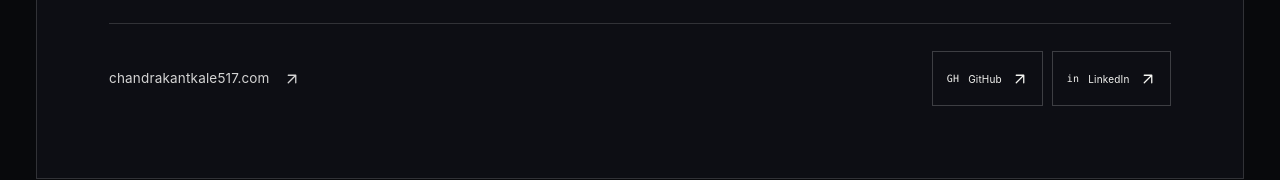
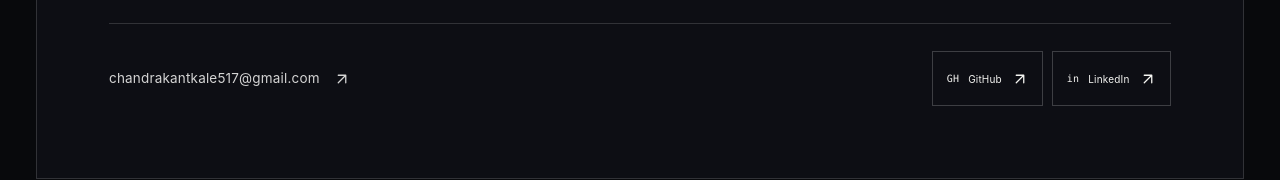
Before and after one commit to chandrakant-kale/portfolio, a React app in the folder frontend/: page / in a window 1280 px wide. Shown: the part 5552-5732 px from the top of the page. Built offline with nearby package versions, Linux system fonts and the light colour scheme; the HTML template or start-up script is replaced by a standard one.

Commit message:
Update App.jsx

```diff
--- a/frontend/src/App.jsx
+++ b/frontend/src/App.jsx
@@ -5,7 +5,7 @@ import { useEffect, useRef, useState } from "react";
 import PHOTO from "./assets/ProfessionalPhoto.png";
 
 // Replace these with your real details.
-const EMAIL = "chandrakantkale517.com";
+const EMAIL = "chandrakantkale517@gmail.com";
 const GITHUB = "https://github.com/chandrakant-kale";
 const LINKEDIN = "https://www.linkedin.com/in/chandraknt kale/";
 
@@ -262,11 +262,6 @@ export default function App() {
   }, []);
 
   const copyEmail = async () => {
-    if (EMAIL.includes("YOUR_EMAIL")) {
-      window.alert("Replace YOUR_EMAIL@example.com with your real email.");
-      return;
-    }
-
     try {
       await navigator.clipboard.writeText(EMAIL);
       setCopied(true);
```
